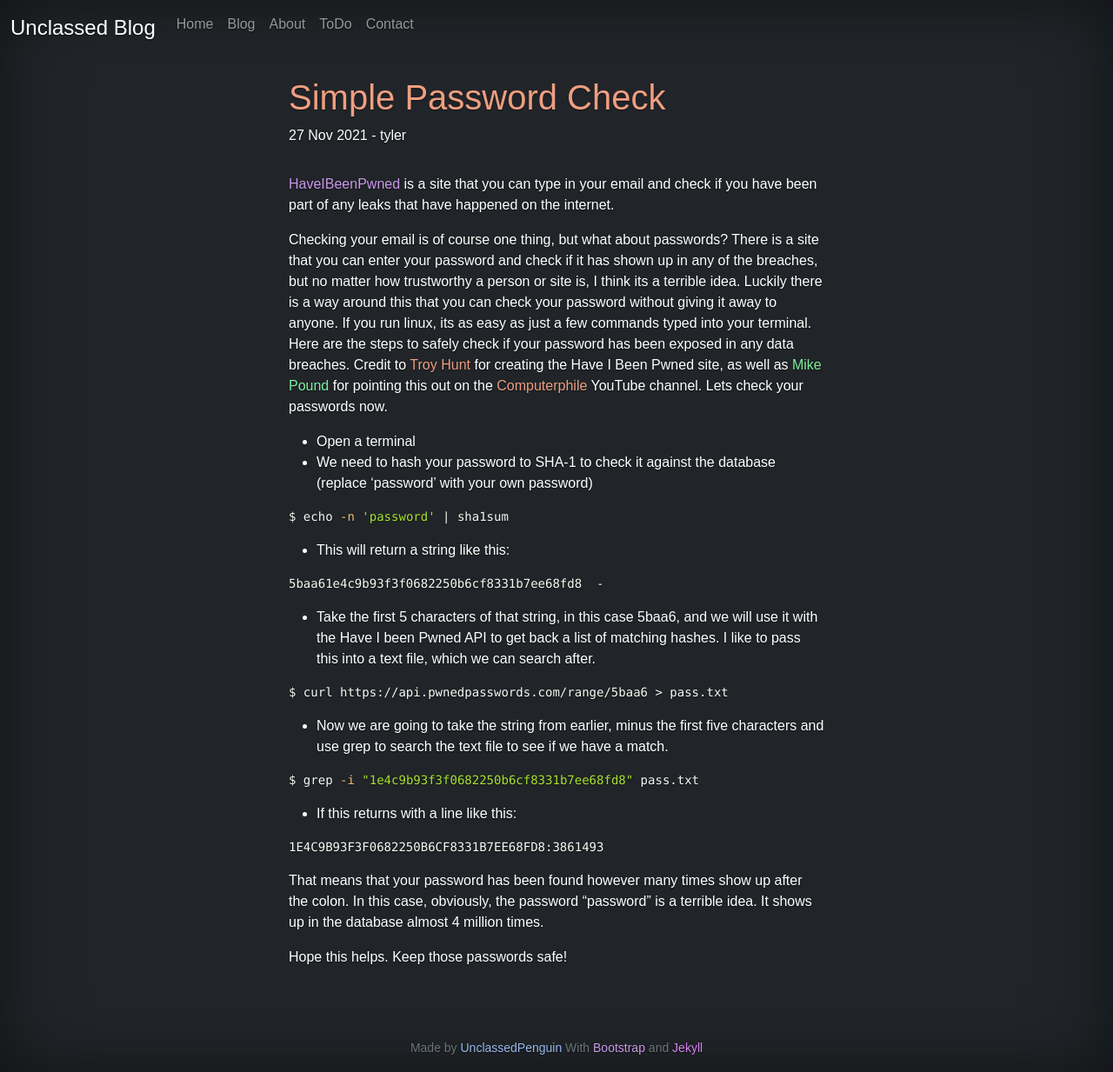
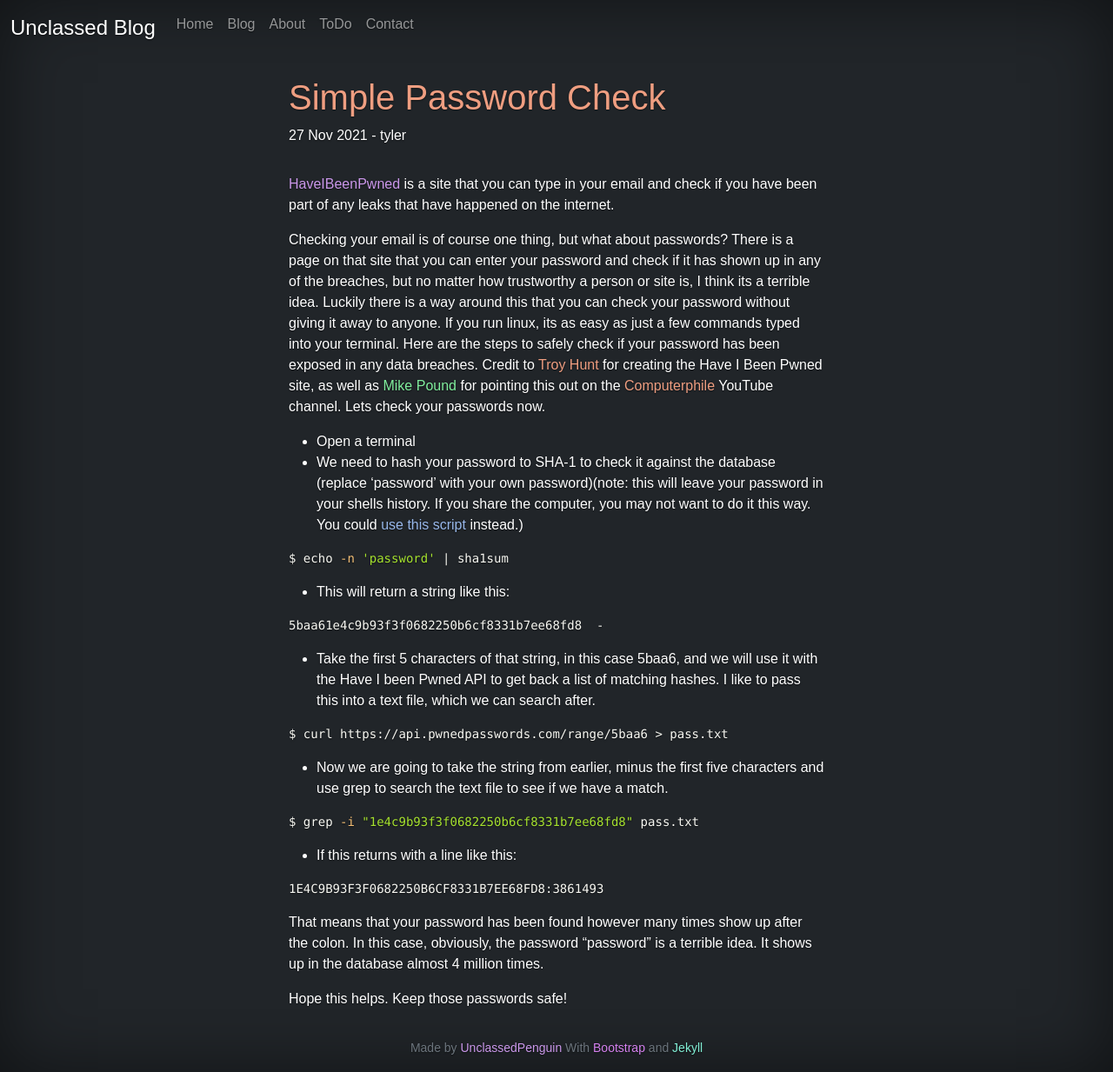
Before and after one commit to UnclassedPenguin/unclassedpenguin.github.io, a Jekyll site: the page built from _posts/2021-11-27-simple-password-check.md, in a window 1280 px wide. Shown: the whole page at 87% size. Built offline with Jekyll 4.4.1, drawn with Linux system fonts in a browser that asks for light colours.

Commit message:
update posts

```diff
--- a/_posts/2021-11-27-simple-password-check.md
+++ b/_posts/2021-11-27-simple-password-check.md
@@ -8,10 +8,10 @@
 <a class="randomcolor" href="https://haveibeenpwned.com/" target="_blank">HaveIBeenPwned</a> is a site that you can type in your email and check if you have been part of any leaks that have happened on the internet.
 
 
-Checking your email is of course one thing, but what about passwords? There is a site that you can enter your password and check if it has shown up in any of the breaches, but no matter how trustworthy a person or site is, I think its a terrible idea. Luckily there is a way around this that you can check your password without giving it away to anyone. If you run linux, its as easy as just a few commands typed into your terminal. Here are the steps to safely check if your password has been exposed in any data breaches. Credit to <a class="randomcolor" href="https://www.troyhunt.com/" target="_blank">Troy Hunt</a> for creating the Have I Been Pwned site, as well as <a class="randomcolor" href="https://github.com/mikepound" target="_blank">Mike Pound</a> for pointing this out on the <a class="randomcolor" href="https://www.youtube.com/watch?v=hhUb5iknVJs" target="_blank">Computerphile</a> YouTube channel. Lets check your passwords now.
+Checking your email is of course one thing, but what about passwords? There is a page on that site that you can enter your password and check if it has shown up in any of the breaches, but no matter how trustworthy a person or site is, I think its a terrible idea. Luckily there is a way around this that you can check your password without giving it away to anyone. If you run linux, its as easy as just a few commands typed into your terminal. Here are the steps to safely check if your password has been exposed in any data breaches. Credit to <a class="randomcolor" href="https://www.troyhunt.com/" target="_blank">Troy Hunt</a> for creating the Have I Been Pwned site, as well as <a class="randomcolor" href="https://github.com/mikepound" target="_blank">Mike Pound</a> for pointing this out on the <a class="randomcolor" href="https://www.youtube.com/watch?v=hhUb5iknVJs" target="_blank">Computerphile</a> YouTube channel. Lets check your passwords now.
 
 - Open a terminal
-- We need to hash your password to SHA-1 to check it against the database (replace 'password' with your own password)
+- We need to hash your password to SHA-1 to check it against the database (replace 'password' with your own password)(note: this will leave your password in your shells history. If you share the computer, you may not want to do it this way. You could <a class="randomcolor" href="https://github.com/UnclassedPenguin/scripts/blob/master/passwordcheck.py" target="_blank">use this script</a> instead.)
 
 {% highlight shell %}
 $ echo -n 'password' | sha1sum
```
Also changed, not shown: _posts/2021-11-24-git-commands.md (+1 -1 lines).
